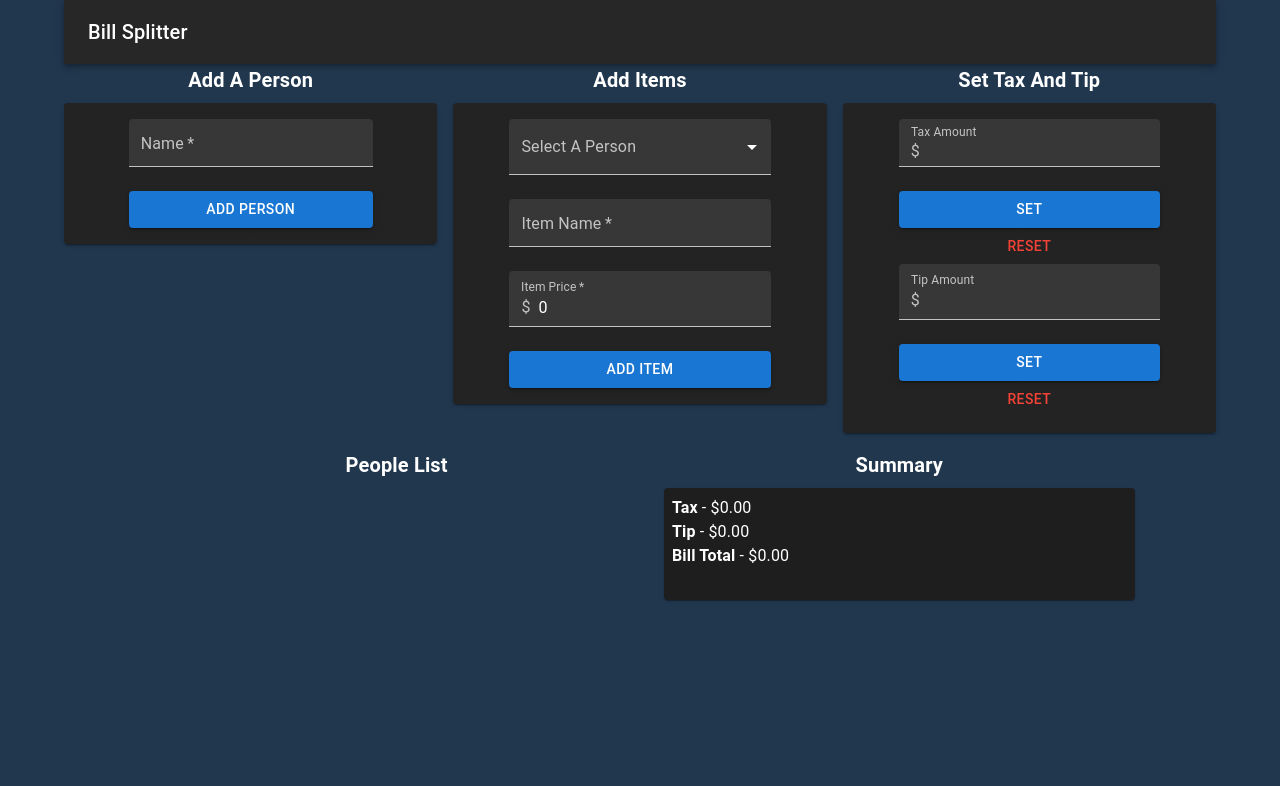
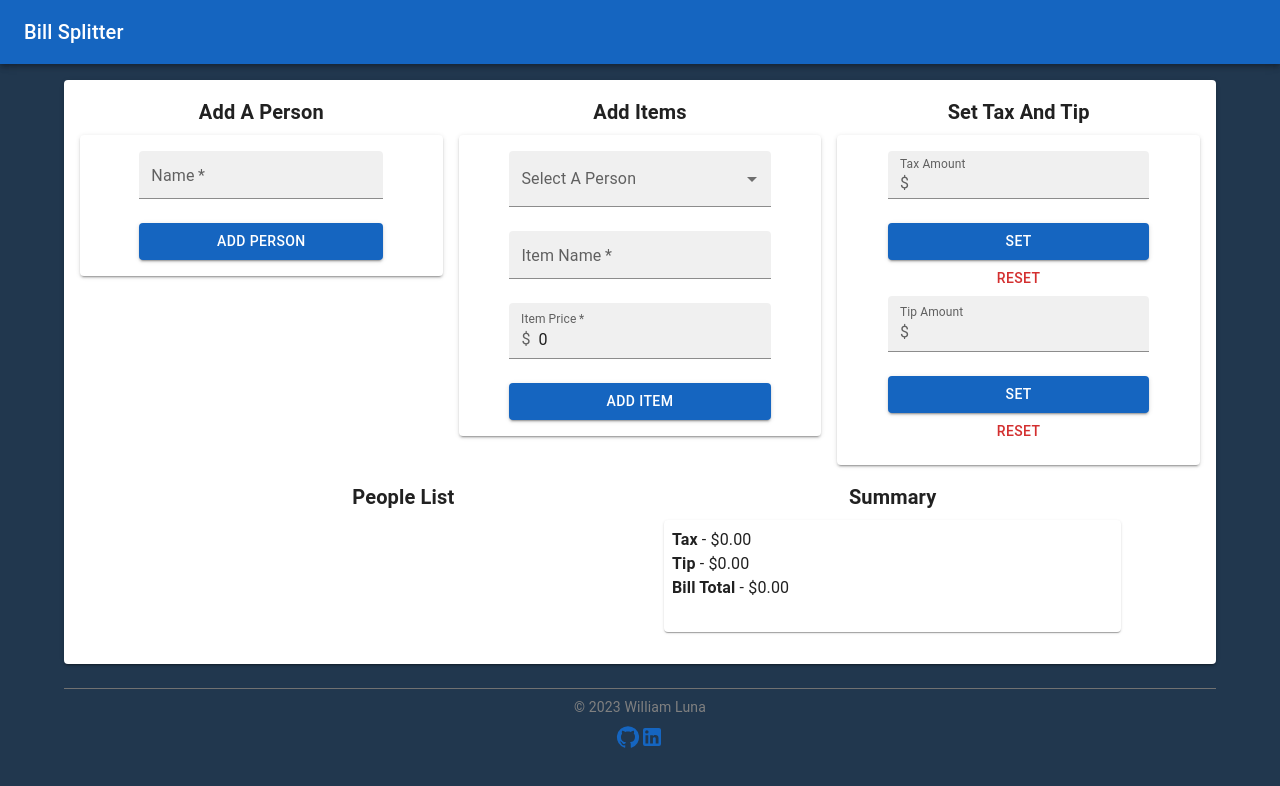
Before and after one commit to William-Luna/billsplitter, a React (Create React App) app: page / in a window 1280 px wide. Shown: the top 786 px of the page. Built offline with nearby package versions, Linux system fonts and the light colour scheme.

Commit message:
UI changes, footer implement

```diff
--- a/src/App.js
+++ b/src/App.js
@@ -3,17 +3,22 @@ import PersonForm from './components/PersonForm'
 import ItemForm from './components/ItemForm'
 import ResultDisplay from './components/ResultDisplay'
 import TaxTipOptions from './components/TaxTipOptions'
-import { Container, CssBaseline } from '@mui/material'
+import TopNavbar from './components/TopNavbar'
+import Footer from './components/Footer'
+
+import { Box, Container, CssBaseline, Paper } from '@mui/material'
 import Grid2 from '@mui/material/Unstable_Grid2/Grid2'
-import TopNavbar from './components/TopNavbar'
 
 const App = () => {
 
   return (
+    <>
+      <CssBaseline />
+      <Box display="flex" flexDirection="column" justifyContent="space-between" alignItems="center">
+        <TopNavbar />
         <main>
-      <CssBaseline />
-      <Container>
-        <TopNavbar />
+          <Container maxWidth="lg">
+            <Paper elevation={2} sx={{ p: 2 }}>
               <Grid2 container spacing={2} align="center">
                 <Grid2 xs={12} sm={4}>
                   <PersonForm />
@@ -25,17 +30,22 @@ const App = () => {
                   <TaxTipOptions />
                 </Grid2>
                 <Grid2 xs={12} sm={1}></Grid2>
-          <Grid2 xs={6} sm={5}>
+                <Grid2 xs={12} sm={5}>
                   <PeopleList />
                 </Grid2>
                 <Grid2 xs={12} sm={0}></Grid2>
-          <Grid2 xs={6} sm={5}>
+                <Grid2 xs={12} sm={5}>
                   <ResultDisplay />
                 </Grid2>
                 <Grid2 xs={12} sm={1}></Grid2>
               </Grid2>
+            </Paper>
           </Container>
         </main>
+        <Footer />
+      </Box>
+
+    </>
   )
 }
 
--- /dev/null
+++ b/src/components/Footer.js
@@ -0,0 +1,23 @@
+import { Box, Container, Divider, Link, Typography } from "@mui/material"
+import GitHubIcon from '@mui/icons-material/GitHub'
+import LinkedInIcon from '@mui/icons-material/LinkedIn'
+
+const Footer = () => {
+  return (
+    <Container maxWidth="lg" disableGutters={false} align="center">
+      <br />
+      <Divider color="grey" />
+      <Typography variant="body2" color="grey" m={1}>© 2023 William Luna</Typography>
+      <Box display="flex" alignItems="center" justifyContent="center">
+        <Link href="https://github.com/William-Luna" target="_blank">
+          <GitHubIcon />
+        </Link>
+        <Link href="https://www.linkedin.com/in/williamluna/" target="_blank">
+          <LinkedInIcon />
+        </Link>
+      </Box>
+    </Container>
+  )
+}
+
+export default Footer
--- a/src/components/TopNavbar.js
+++ b/src/components/TopNavbar.js
@@ -2,7 +2,7 @@ import { AppBar, Toolbar, Typography } from "@mui/material"
 
 const TopNavbar = () => {
   return (
-    <AppBar position="static">
+    <AppBar position="static" sx={{ mb: 2 }}>
       <Toolbar>
         <Typography variant="h6">Bill Splitter</Typography>
       </Toolbar>
--- a/src/theme.js
+++ b/src/theme.js
@@ -2,9 +2,9 @@ import { createTheme } from "@mui/material"
 
 export const appTheme = createTheme({
   palette: {
-    mode: 'dark',
+    mode: 'light',
     primary: {
-      main: '#1976d2',
+      main: '#1565C0',
     },
     secondary: {
       main: '#f50057',
```
Lines whose indentation alone changed are shown as unchanged.
